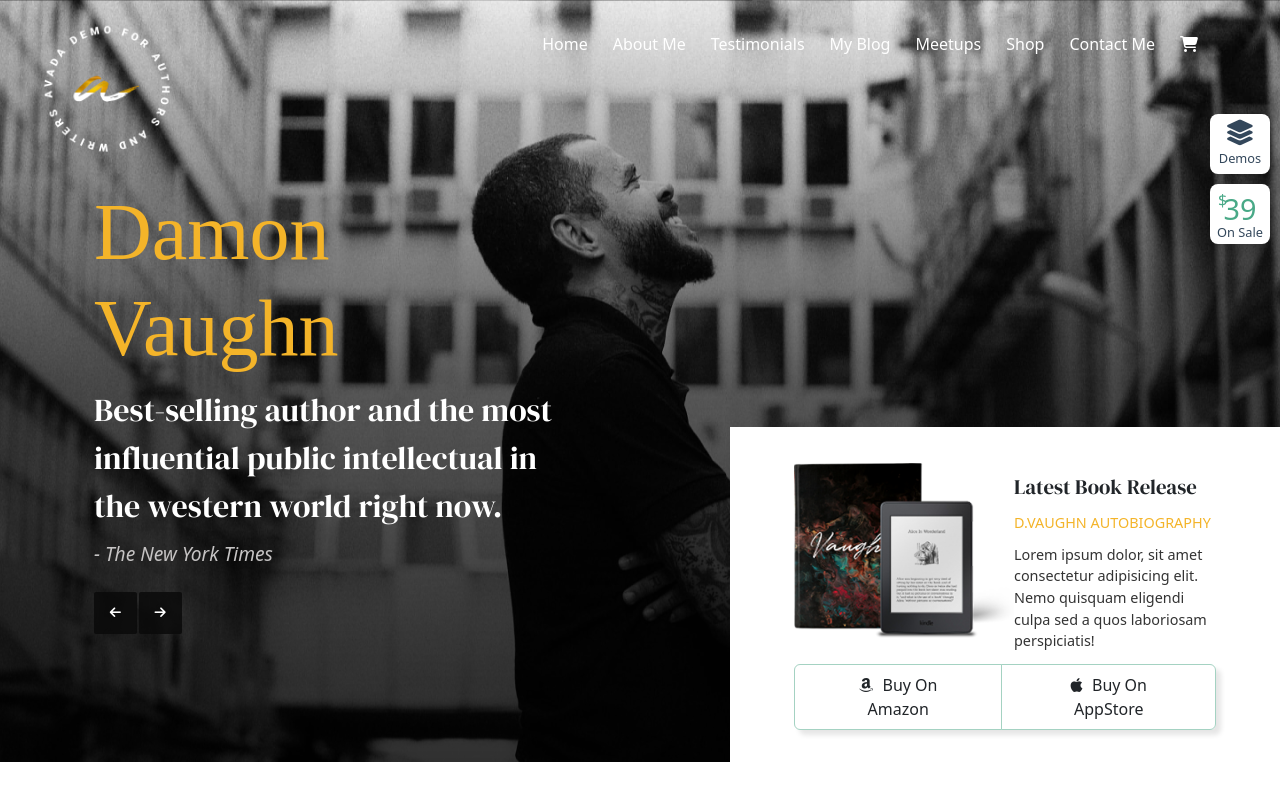
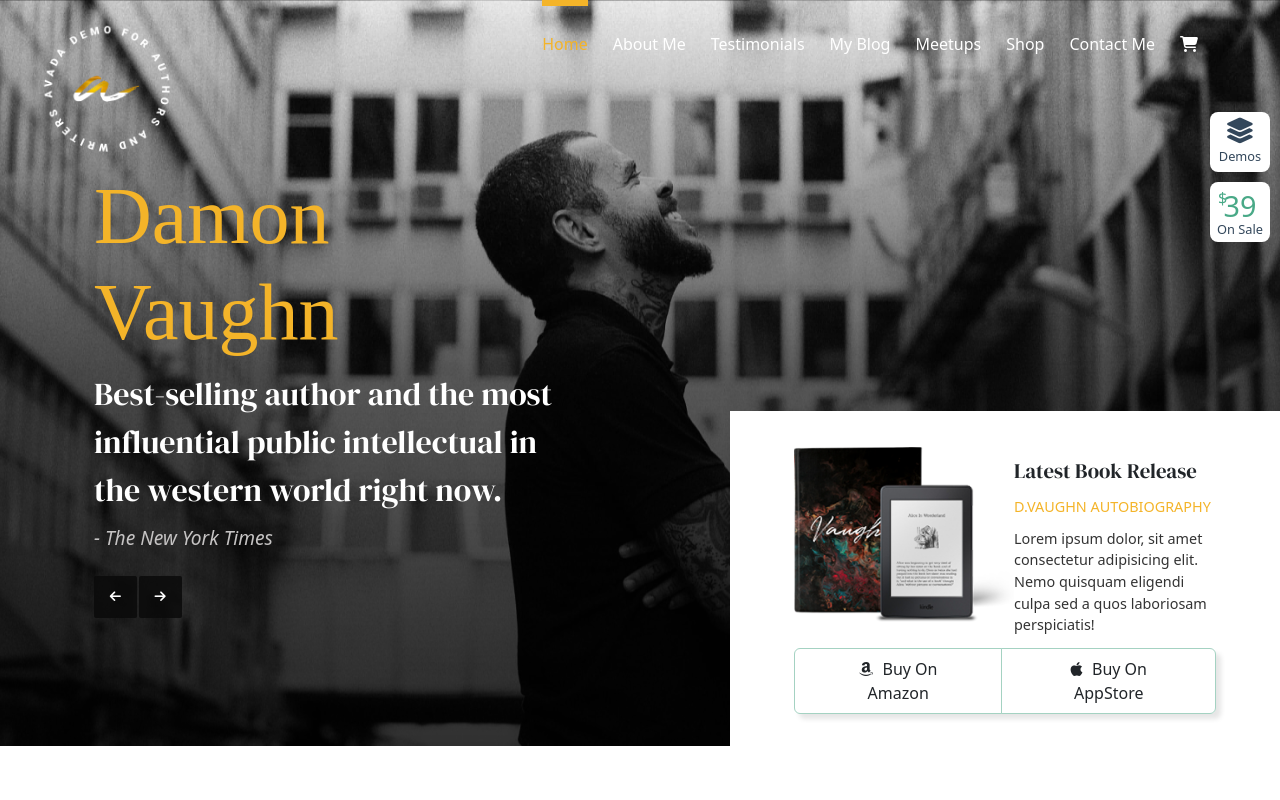
Before and after one commit to giovannimariaciclosi/proj-html-vuejs, a Vue app: page / in a window 1280 px wide. Shown: the top 800 px of the page. Built offline with nearby package versions, Linux system fonts and the light colour scheme; a web font is replaced by a local one.

Commit message:
feat: added active page, added header slider, project completed

```diff
--- a/src/components/AppHeader.vue
+++ b/src/components/AppHeader.vue
@@ -1,28 +1,51 @@
 <script>
+
+import { store } from "../store";
+
 
 export default {
   name: "AppHeader",
   data() {
     return {
 
-      // link della navbar
-      navList: [
-        "Home",
-        "About Me",
-        "Testimonials",
-        "My Blog",
-        "Meetups",
-        "Shop",
-        "Contact Me"
-      ],
+      store,
 
       //elemento on sale in position absolute
       saleInfo: {
         currency: "$",
         price: 39,
         status: "On Sale"
+      },
+    };
+  },
+
+  methods: {
+    changeActive(index) {
+      for (let i = 0; i < this.store.navList.length; i++) {
+        this.store.navList[i].active = false;
+      };
+
+      this.store.navList[index].active = true;
+    },
+
+    nextSlide() {
+      if (store.activeSlideIndex < store.slides.length - 1) {
+        store.activeSlideIndex++;
+      } else {
+        store.activeSlideIndex = 0;
       }
-    };
+      console.log(store.activeSlideIndex);
+    },
+
+    prevSlide() {
+      if (store.activeSlideIndex == 0) {
+        store.activeSlideIndex = store.slides.length - 1;
+      } else {
+        store.activeSlideIndex--;
+      }
+      console.log(store.activeSlideIndex);
+    },
+
   },
 }
 
@@ -80,22 +103,25 @@ export default {
 
     <div class="container">
       <img class="logo" src="../../public/img/author-logo-round.png" alt="Logo">
+      <div class="link-container">
         <ul class="link-list">
-        <!-- ciclo for per i link della navbar -->
-        <li v-for="link in navList">{{ link }}</li>
-        <li><i class="fa-solid fa-cart-shopping"></i></li>
+          <!-- ciclo i link della navbar e al click di uno di essi gli assegno la classe active -->
+          <li v-for="(link, index) in store.navList" @click="changeActive(index)"
+            :class="link.active == true ? 'active' : ''">{{
+              link.text }}
+          </li>
         </ul>
+        <i class=" fa-solid fa-cart-shopping"></i>
+      </div>
 
       <div class="container">
         <div class="author-card">
           <h1 class="title">Damon Vaughn</h1>
-          <div class="text">Best-selling author and the most influential public intellectual in the western world right
-            now.
-          </div>
-          <div class="author"><i> - The New York Times</i></div>
+          <div class="text">{{ store.slides[store.activeSlideIndex].title }}</div>
+          <div class="author"><i>- {{ store.slides[store.activeSlideIndex].source }}</i></div>
           <div class="slider">
-            <i class="fa-solid fa-arrow-left"></i>
-            <i class="fa-solid fa-arrow-right"></i>
+            <i @click="prevSlide()" class="fa-solid fa-arrow-left"></i>
+            <i @click="nextSlide()" class="fa-solid fa-arrow-right"></i>
           </div>
         </div>
       </div>
@@ -252,14 +278,31 @@ export default {
       left: -50px;
     }
 
+    .link-container {
+      display: flex;
+      justify-content: flex-end;
+      gap: 25px;
+      align-items: center;
+      flex-wrap: wrap;
+      color: white;
+
+      .fa-cart-shopping {
+        cursor: pointer;
+
+        &:hover {
+          color: $orange;
+        }
+      }
+
       .link-list {
         display: flex;
         justify-content: flex-end;
+        align-items: center;
         flex-wrap: wrap;
         gap: 25px;
 
-      color: white;
         font-weight: 500;
+        margin: 0;
 
         li {
           cursor: pointer;
@@ -293,6 +336,7 @@ export default {
           background-color: $orange;
           position: absolute;
           top: 0;
+        }
       }
     }
   }
--- a/src/store.js
+++ b/src/store.js
@@ -2,4 +2,64 @@ import { reactive } from "vue";
 
 export const store = reactive({
 
+  navList: [
+    {
+      text: "Home",
+      active: true
+    },
+    {
+      text: "About Me",
+      active: false
+    },
+    {
+      text: "Testimonials",
+      active: false
+    },
+    {
+      text: "My Blog",
+      active: false
+    },
+    {
+      text: "Meetups",
+      active: false
+    },
+    {
+      text: "Shop",
+      active: false
+    },
+    {
+      text: "Contact Me",
+      active: false
+    }
+  ],
+
+  slides: [
+    {
+      title: "Best-selling author and the most influential public intellectual in the western world right now.",
+      source: "The New York Times"
+    },
+    {
+      title: "Incredible, crazy, shocking, fantastic, absurd, speechless, the best of the best. Amazing!",
+      source: "The Washington Post"
+    },
+    {
+      title: "The most intellectual of intellectuals in the intellectual world, the most intellectual.",
+      source: "The Intellectual"
+    },
+    {
+      title: "Through his relentless pursuit of knowledge and intellectual curiosity, Damon a true visionary.",
+      source: "Los Angeles Times"
+    },
+    {
+      title: "Damon, the renowned intellectual, has revolutionized the way we think about the world.",
+      source: "New York Post"
+    },
+    {
+      title: "With his groundbreaking theories and insightful commentary, he remains a pillar of inspiration.",
+      source: "Wall Street Journal"
+    },
+  ],
+
+  activeSlideIndex: 0,
+
 });
```
Lines whose indentation alone changed are shown as unchanged.
